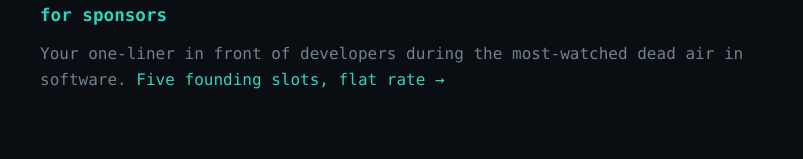
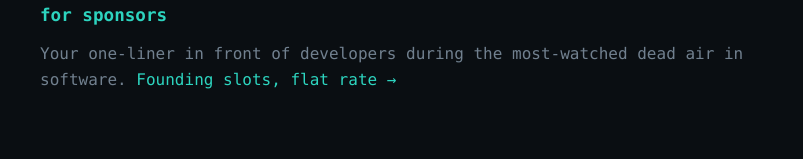
Before and after one commit to romulusfoundry/deadair, a Next.js app in the folder web/: page / in a window 1280 px wide. Shown: the part 1817-1976 px from the top of the page, without its empty margins (234-1037 px from the left). Built offline with nearby package versions, Linux system fonts and the light colour scheme; no server answers.

Commit message:
chore(sponsor): drop explicit '5 founding slots' from home + README so '5 left' reads as live inventory, not zero-sold

```diff
--- a/web/app/page.jsx
+++ b/web/app/page.jsx
@@ -98,7 +98,7 @@ export default function Home() {
       <h2>for sponsors</h2>
       <p className="tagline">
         Your one-liner in front of developers during the most-watched dead air
-        in software. <a href="/sponsor">Five founding slots, flat rate →</a>
+        in software. <a href="/sponsor">Founding slots, flat rate →</a>
       </p>
 
       <p className="footer">
```
Also changed, not shown: 1 other file (tests, documents, lock files or other folders).
